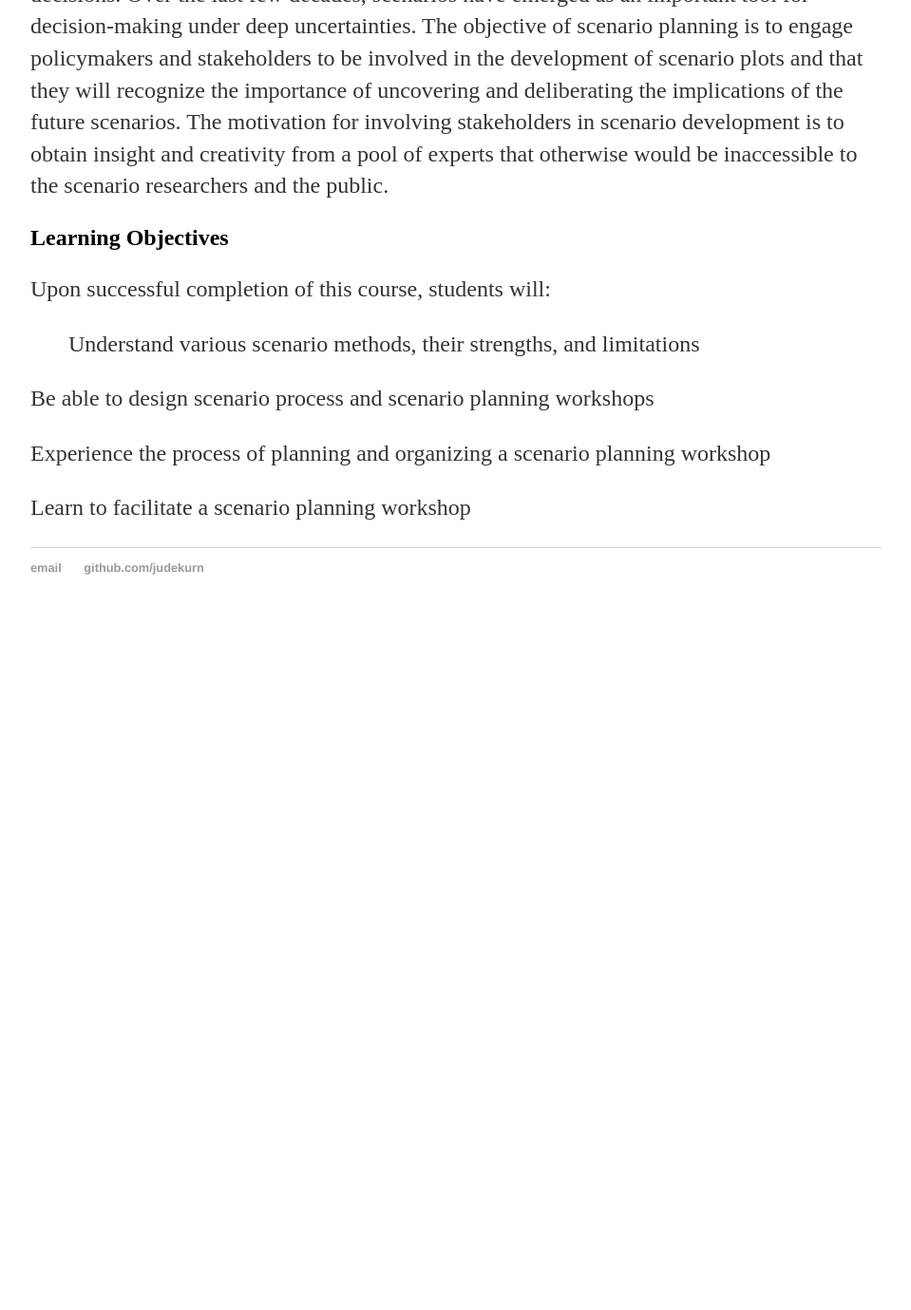
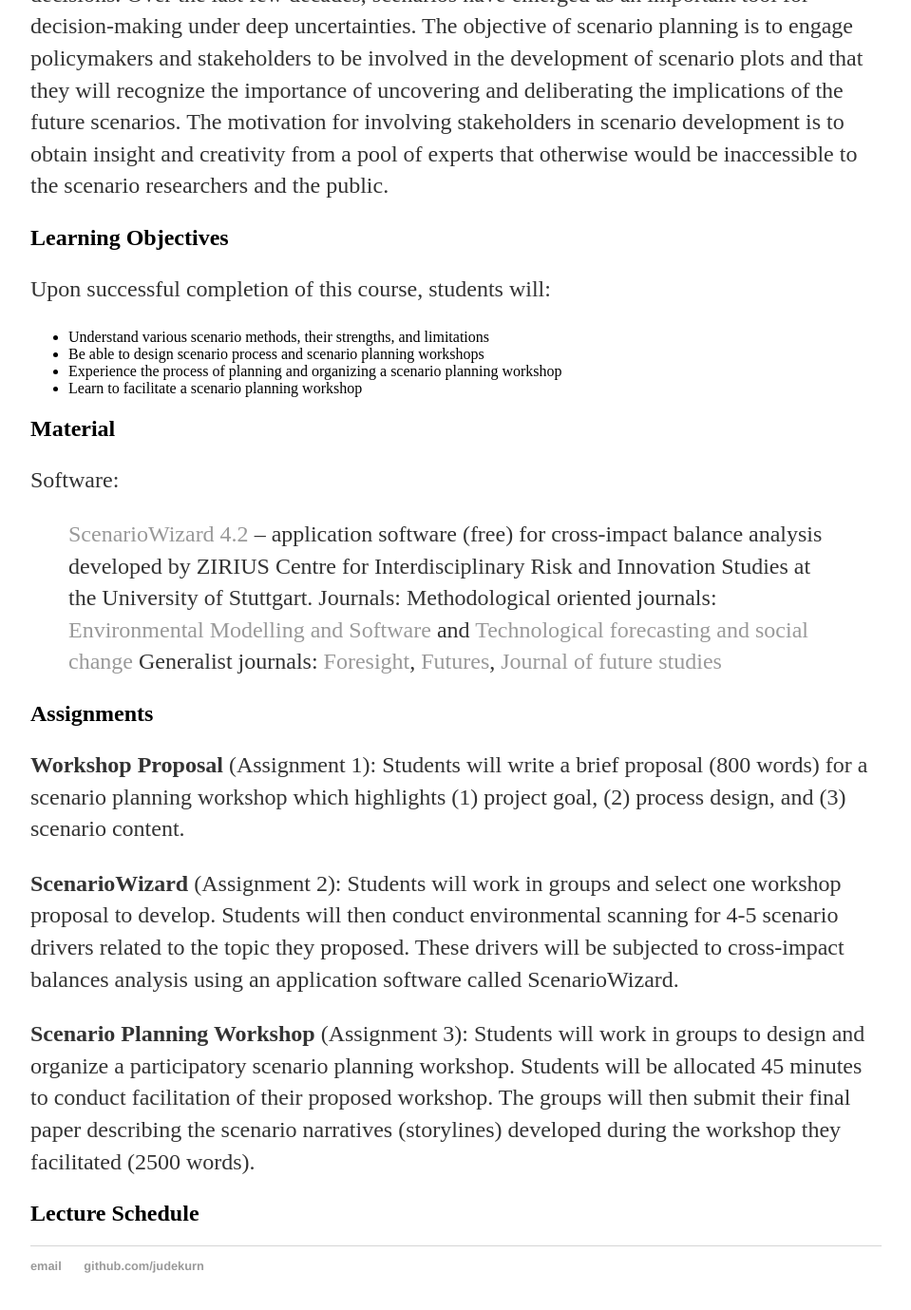
Before and after one commit to judekurn/judekurn.github.io, a Jekyll site: the page built from docs/teaching/scenario_planning.md, in a window 1280 px wide and 1400 px high, scrolled down 790 px. Shown: the top 1379 px of the window at 95% size, without its empty margins (160-1119 px from the left). Built offline with Jekyll 4.4.1, drawn with Linux system fonts in a browser that asks for light colours; our own code applies the rules of GitHub Pages for plain Markdown files; before the commit the page ends 1455 px from its top, so only the background shows below that.

Commit message:
Update scenario_planning.md

```diff
--- a/docs/teaching/scenario_planning.md
+++ b/docs/teaching/scenario_planning.md
@@ -14,10 +14,23 @@ Events and trends affecting the future could cause chained impacts in which the
 
 ## Learning Objectives
 Upon successful completion of this course, students will:
->Understand various scenario methods, their strengths, and limitations
+* Understand various scenario methods, their strengths, and limitations
+* Be able to design scenario process and scenario planning workshops
+* Experience the process of planning and organizing a scenario planning workshop
+* Learn to facilitate a scenario planning workshop
 
-Be able to design scenario process and scenario planning workshops
+## Material
+Software:
+>[ScenarioWizard 4.2](http://www.cross-impact.de/english/CIB_e_ScW.htm) – application software (free) for cross-impact balance analysis developed by ZIRIUS Centre for Interdisciplinary Risk and Innovation Studies at the University of Stuttgart.
+Journals:
+>Methodological oriented journals: [Environmental Modelling and Software](https://www.journals.elsevier.com/environmental-modelling-and-software) and [Technological forecasting and social change](https://www.journals.elsevier.com/technological-forecasting-and-social-change/)
+>Generalist journals: [Foresight](http://www.emeraldinsight.com/loi/fs), [Futures](https://www.journals.elsevier.com/futures), [Journal of future studies](http://jfsdigital.org/)
 
-Experience the process of planning and organizing a scenario planning workshop
+## Assignments
+**Workshop Proposal** (Assignment 1): Students will write a brief proposal (800 words) for a scenario planning workshop which highlights (1) project goal, (2) process design, and (3) scenario content.
 
-Learn to facilitate a scenario planning workshop
+**ScenarioWizard** (Assignment 2): Students will work in groups and select one workshop proposal to develop. Students will then conduct environmental scanning for 4-5 scenario drivers related to the topic they proposed. These drivers will be subjected to cross-impact balances analysis using an application software called ScenarioWizard.
+
+**Scenario Planning Workshop** (Assignment 3): Students will work in groups to design and organize a participatory scenario planning workshop. Students will be allocated 45 minutes to conduct facilitation of their proposed workshop. The groups will then submit their final paper describing the scenario narratives (storylines) developed during the workshop they facilitated (2500 words).
+
+## Lecture Schedule
```
